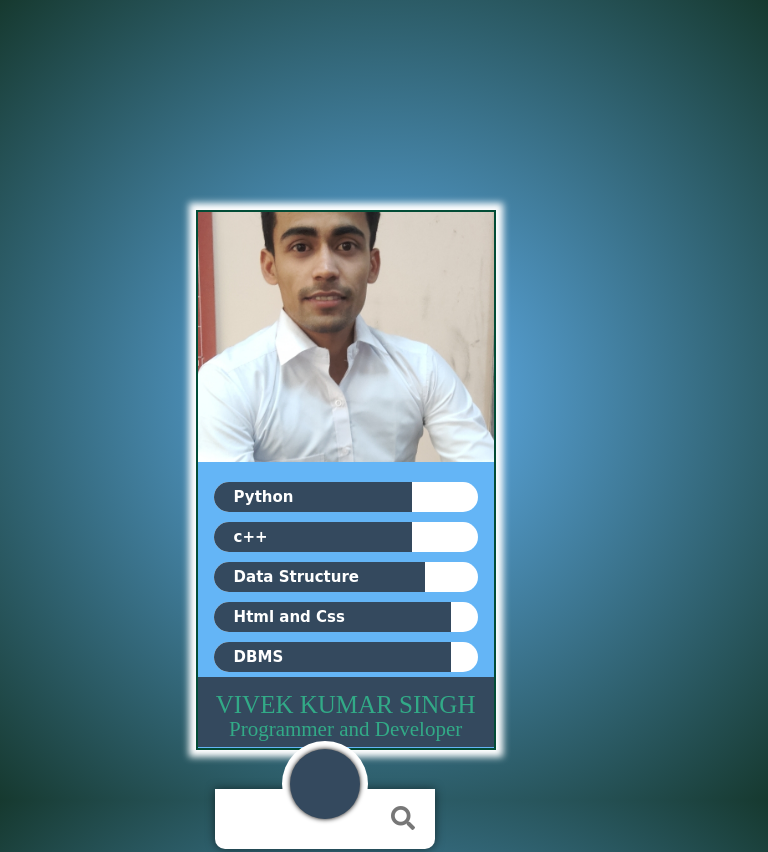
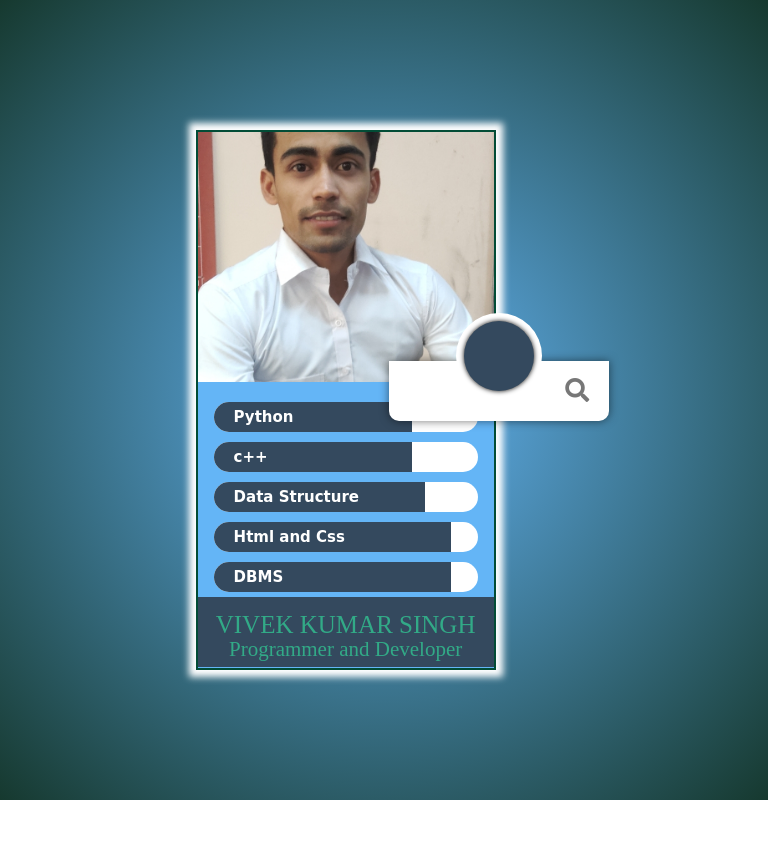
Before and after one commit to vivek38singh/Profile-card, a plain HTML site: page index.html in a window 768 px wide. Shown: the top 852 px of the page. After the commit the page ends 800 px from the top, so only its background shows below. Drawn offline with Linux system fonts and the light colour scheme.

Commit message:
Update style.css

```diff
--- a/style.css
+++ b/style.css
@@ -219,23 +219,3 @@ body {
     height: 120vh;
   }
   }
-
-@media screen and (min-width:480px) and (max-width:800px){
-  .follow{
-    left: 325px;
-    top:30%;
-    bottom: 5%;
-    position: relative;
-  }
-  body{
-    overflow: scroll;
-    height: 120vh;
-  }
-  }
-  @media screen and (min-width:800px) and (max-width:1200px){
-    .follow{
-
-
-    }
-
-  }
```
